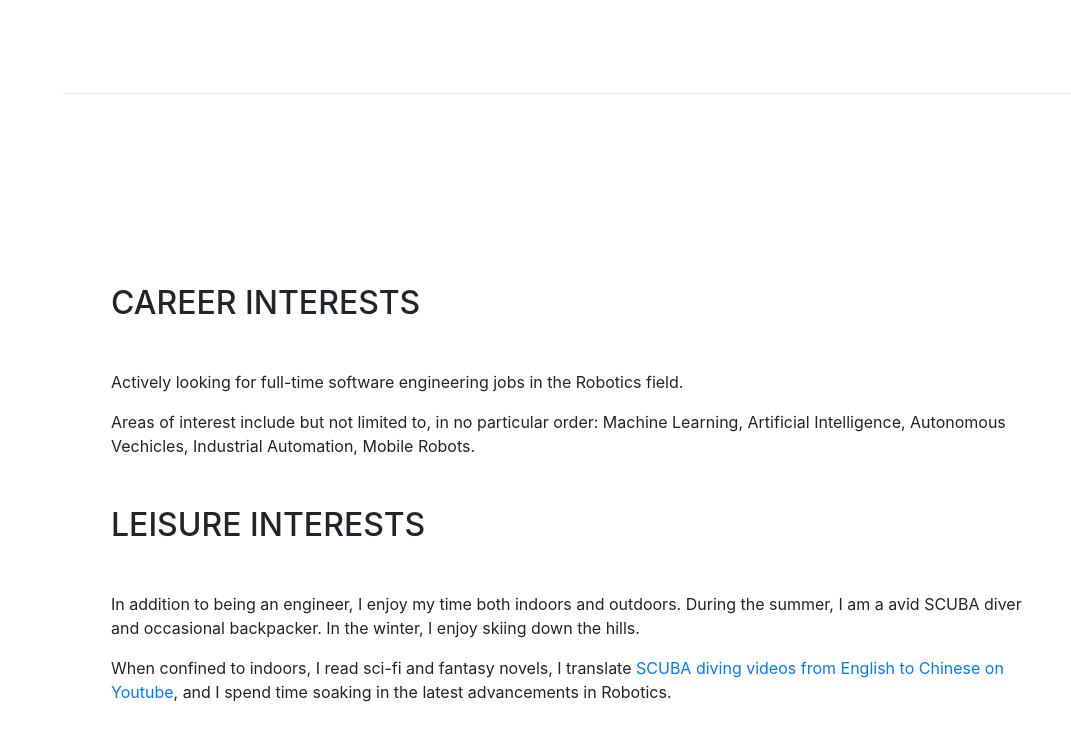
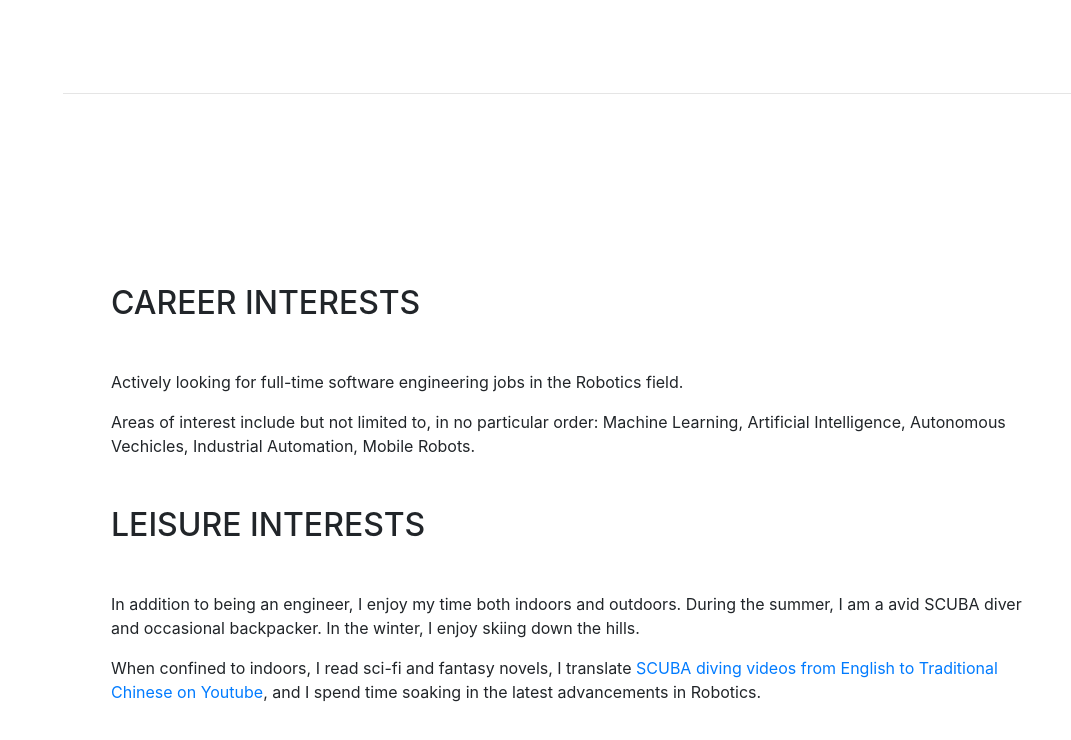
Before and after one commit to RexxarCHL/rexxarchl.github.io, a website with bundled scripts: page index.html in a window 1280 px wide. Shown: the part 7823-8563 px from the top of the page, without its empty margins (209-1280 px from the left). Built offline with nearby package versions, Linux system fonts and the light colour scheme; a web font is replaced by a local one.

Commit message:
Minor fix

```diff
--- a/index.html
+++ b/index.html
@@ -536,7 +536,7 @@
         <br /><br />
         <h2 class="mb-5">Leisure Interests</h2>
         <p>In addition to being an engineer, I enjoy my time both indoors and outdoors. During the summer, I am a avid SCUBA diver and occasional backpacker. In the winter, I enjoy skiing down the hills.</p>
-        <p class="mb-0">When confined to indoors, I read sci-fi and fantasy novels, I translate <a href="https://www.youtube.com/watch?v=6zUboOIygKQ&list=PLasSi-tQEPiAXTU_9HCgDUAR1aX1QI6UX">SCUBA diving videos from English to Chinese on Youtube</a>, and I spend time soaking in the latest advancements in Robotics.</p>
+        <p class="mb-0">When confined to indoors, I read sci-fi and fantasy novels, I translate <a href="https://www.youtube.com/watch?v=6zUboOIygKQ&list=PLasSi-tQEPiAXTU_9HCgDUAR1aX1QI6UX">SCUBA diving videos from English to Traditional Chinese on Youtube</a>, and I spend time soaking in the latest advancements in Robotics.</p>
       </div>
     </section>
 
```
